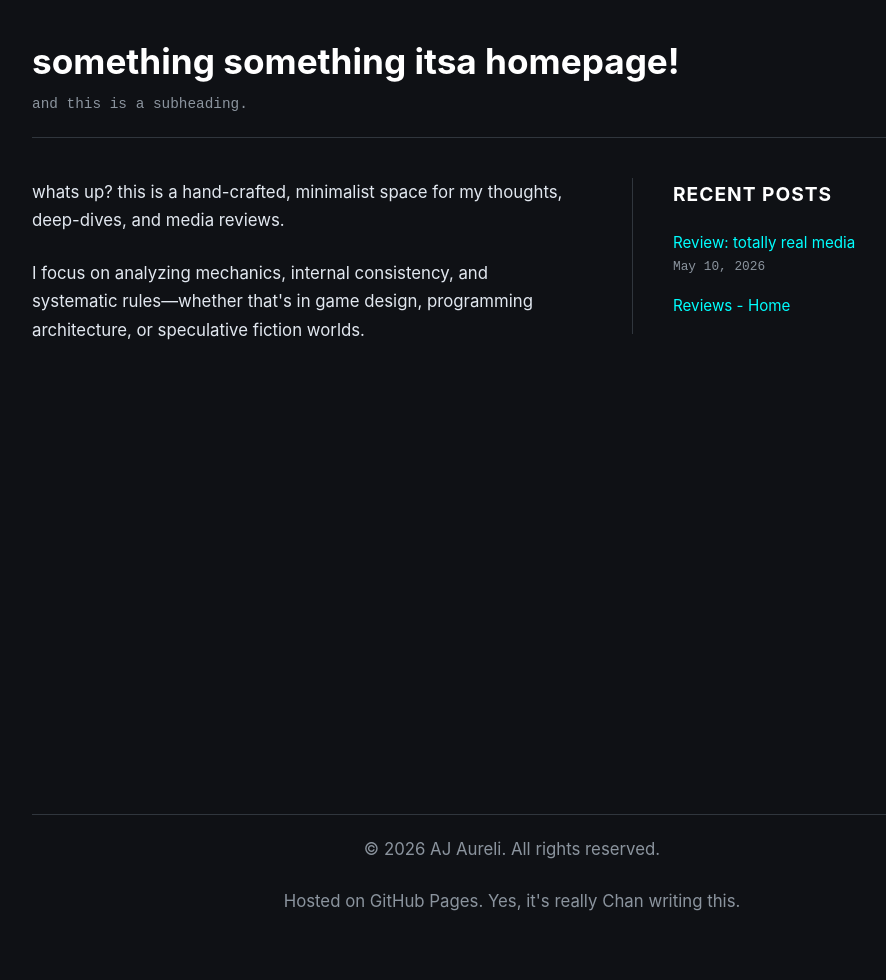
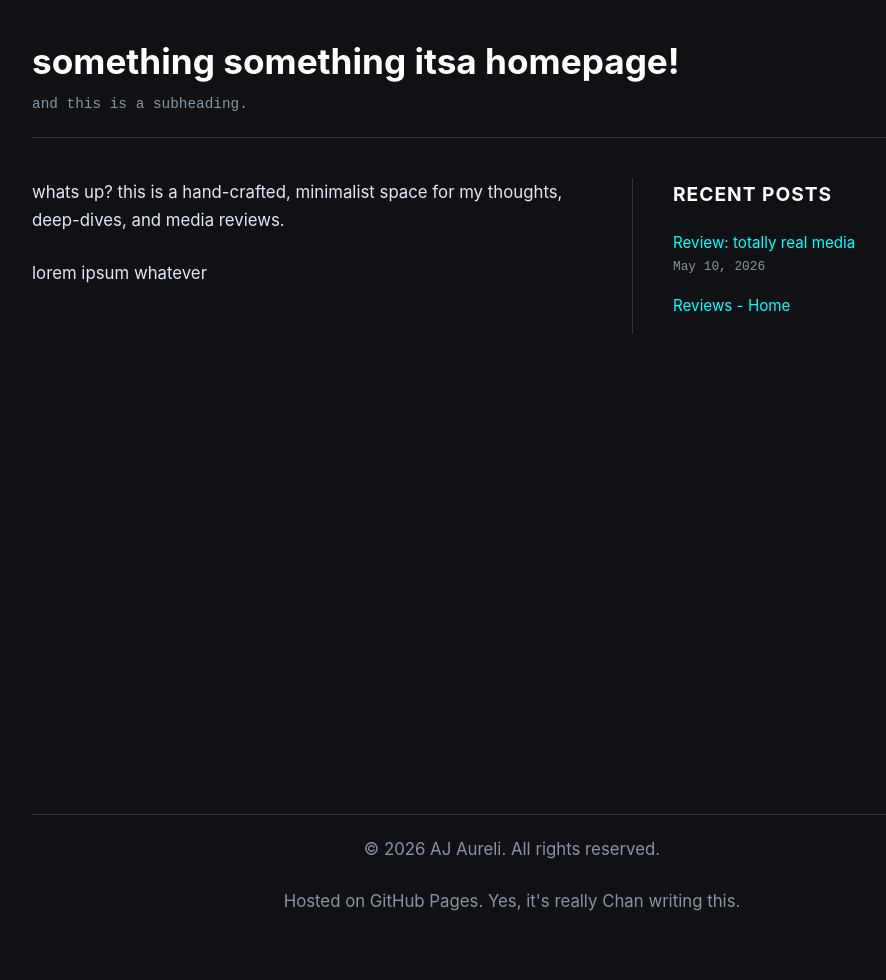
Before and after one commit to ailporf/ailporf.github.io, a Jekyll site: the page built from index.html, in a window 1280 px wide. Shown: the whole page, without its empty margins (128-1014 px from the left). Built offline with Jekyll 4.4.1, drawn with Linux system fonts in a browser that asks for light colours.

Commit message:
Update index.html

```diff
--- a/index.html
+++ b/index.html
@@ -23,7 +23,7 @@
                         whats up? this is a hand-crafted, minimalist space for my thoughts, deep-dives, and media reviews.
                     </p>
                     <p>
-                        I focus on analyzing mechanics, internal consistency, and systematic rules—whether that's in game design, programming architecture, or speculative fiction worlds.
+                        lorem ipsum whatever
                     </p>
                 </section>
 
```
